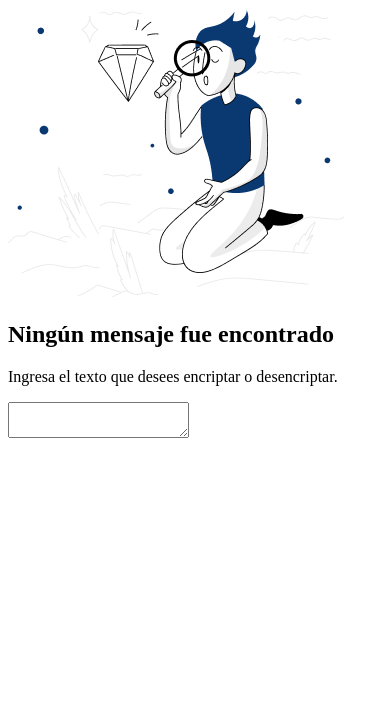
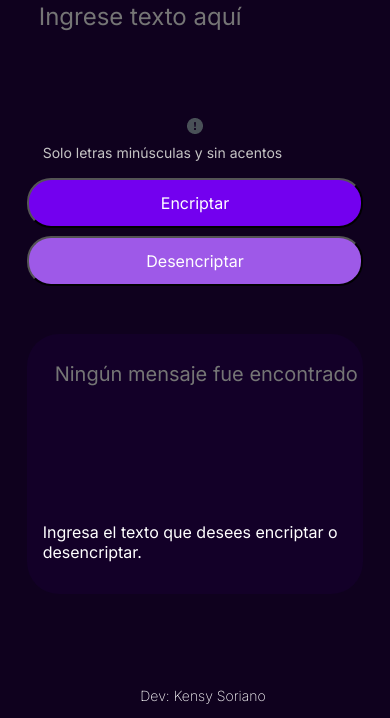
Before and after one commit to ksorie/Encriptador, a plain HTML site: page index.html in a window 390 px wide. Shown: the part 126-844 px from the top of the page. Drawn offline with Linux system fonts and the light colour scheme.

Commit message:
Funcionalidad para encriptar

```diff
--- a/index.html
+++ b/index.html
@@ -3,45 +3,57 @@
     <head>
         <meta charset="UTF-8">
         <meta name="viewport" content="width=device-width, initial-scale=1.0">
-        <title>Document</title>
-        <link rel="stylesheet" href="/styles/style.css">
+        <title>Encriptador Kensy Soriano</title>
+        <link rel="stylesheet" href="/styles/style2.css">
+
         </head>
     <body>
-        <main class="principal">
+        <header>
+            <div class="header">
+                <img class="headerLogo" src="/img/Logo.png" alt="">
+            </div>
+        </header>
+
+        <main class="main">
+
             <section class="encriptar">
                 <div>
-                    <textarea name="texto" id="texto" class="cajaTexto" aria-placeholder="Ingrese texto aquí"></textarea>
+                    <textarea name="texto" id="texto" class="cajaTexto" placeholder="Ingrese texto aquí"></textarea>
                 </div>
 
                 <div class="terminos">
-                    <p>Solo letras minúsculas y sin acentos</p>
+                    <div class="exepciones">
+                        <img class="advertencia" src="/img/bi_exclamation-circle-fill.png" alt="">
+                        <span class="minusculas">Solo letras minúsculas y sin acentos</span>
+                    </div>
+                    <div class="botones">
+                        <input type="button" value="Encriptar"class="btnEncriptar" onclick="btnEncriptar()" >
+                        <input type="button" value="Desencriptar"class="btnDesencriptar" onclick="btnDesencriptar()" >
+                    </div>
+
                 </div>
 
 
-                <div class="botones">
-                    <input type="button" value="Encriptar"class="btnEncriptar" onclick="encriptar()" >
-                    <input type="button" value="Desencriptar"class="btnEncriptar" onclick="desincriptar()" >
-                </div>
+
             </section>
 
             <section class="encriptado">
-                <img src="/img/Muñeco.png" alt="muñeco" class="muneco">
+            <textarea id="mensaje" class="mensaje ajuste" placeholder="Ningún mensaje fue encontrado" readonly></textarea>
+
+                <img src="/img/Muñeco.png" alt="" class="muneco" id="muneco" >
                 <div class="mensajeEncriptado" id="mensajeEncriptado">
-                    <h2 id="tituloMensaje">Ningún mensaje fue encontrado</h2>
-                    <p class="parrafo">Ingresa el texto que desees encriptar o desencriptar.</p>
-                    <textarea name="mensaje" id="mensaje" class="mensajeRespuesta"></textarea>
+                    <p id="parrafo" class="parrafo">Ingresa el texto que desees encriptar o desencriptar.</p>
+                    <input type="button" value="Copiar" class="btnCopiar oculto"  onclick="copiarTexto()">
                 </div>
             </section>
         </main>
 
 
-        <footer></footer>
-
+        <footer class="footer">
+            <p>Dev: Kensy Soriano</p>
+        </footer>
+    <script src="script.js"></script>
     </body>
-
-    <Script src="index.js"></Script>
-
-
 
 
 </html>
--- /dev/null
+++ b/script.js
@@ -0,0 +1,84 @@
+const textArea = document.querySelector(".cajaTexto");
+const mensaje = document.querySelector(".mensaje");
+const muneco = document.getElementById("muneco");
+const btnCopiar = document.querySelector(".btnCopiar");  // Selecciona el botón de copiar
+
+
+function btnEncriptar() {
+    const texto = textArea.value.trim();
+
+    // Validaciones si el campo este vacio, notificar que esta vacio y debe de ingresar datos
+    if (texto === "") {
+        alert("El campo no puede estar vacío.");
+        return;
+    }
+
+    //solo permite letras minusculas, no permite letras mayuscula y caracteres
+    if (!/^[a-z\s]+$/.test(texto)) {
+        alert("Solo se permiten letras minúsculas sin acentos.");
+        return;
+    }
+
+    // Encriptar el texto
+    const textoEncriptado = encriptar(texto);
+    mensaje.value = textoEncriptado;
+    textArea.value = "";
+    mensaje.style.backgroundImage = "none";
+    muneco.style.display = "none";  // Oculta la imagen al encriptar
+    btnCopiar.classList.remove("oculto");  // Muestra el botón de copiar
+
+}
+
+function encriptar(stringEncriptado) {
+    let matrizCodigo = [["e", "enter"], ["i", "imes"], ["a", "ai"], ["o", "ober"], ["u", "ufat"]];
+    stringEncriptado = stringEncriptado.toLowerCase();
+
+    for (let i = 0; i < matrizCodigo.length; i++) {
+        if (stringEncriptado.includes(matrizCodigo[i][0])) {
+            stringEncriptado = stringEncriptado.replaceAll(matrizCodigo[i][0], matrizCodigo[i][1]);
+        }
+    }
+    return stringEncriptado;
+}
+
+function btnDesencriptar() {
+    const texto = textArea.value.trim();
+
+       // Validaciones si el campo este vacio, notificar que esta vacio y debe de ingresar datos
+    if (texto === "") {
+        alert("El campo no puede estar vacío.");
+        return;
+    }
+
+    // Desencriptar el texto
+    const textoDesencriptado = desencriptar(texto);
+    mensaje.value = textoDesencriptado;
+    textArea.value = "";
+    mensaje.style.backgroundImage = "none";
+    muneco.style.display = "block";  // Muestra la imagen al desencriptar
+    btnCopiar.classList.remove("oculto");  // Muestra el botón de copiar
+}
+
+function desencriptar(stringDesencriptado) {
+    let matrizCodigo = [["e", "enter"], ["i", "imes"], ["a", "ai"], ["o", "ober"], ["u", "ufat"]];
+    stringDesencriptado = stringDesencriptado.toLowerCase();
+
+    for (let i = 0; i < matrizCodigo.length; i++) {
+        if (stringDesencriptado.includes(matrizCodigo[i][1])) {
+            stringDesencriptado = stringDesencriptado.replaceAll(matrizCodigo[i][1], matrizCodigo[i][0]);
+        }
+    }
+    return stringDesencriptado;
+}
+
+function copiarTexto() {
+    // Selecciona el contenido del textarea
+    mensaje.select();
+    mensaje.setSelectionRange(0, 99999); // Para dispositivos móviles
+
+    // Copia el texto al portapapeles
+    document.execCommand("copy");
+
+    // Mensaje de confirmación (opcional)
+    alert("Texto copiado al portapapeles");
+}
--- /dev/null
+++ b/styles/style2.css
@@ -0,0 +1,337 @@
+@import url('https://fonts.googleapis.com/css2?family=Inter:ital,opsz,wght@0,14..32,100..900;1,14..32,100..900&family=Krona+One&family=Montserrat:ital,wght@0,100..900;1,100..900&display=swap');
+
+:root{
+    ---colorPrimario: #0f011e;
+    ---colorSegundario:#ffffff;
+    ---colorTerciario:#7300ef;
+    ---color4to:#9e59e8;
+    ---color5to:#c5c4c4;
+    ---color6to:#130028;
+
+}
+
+*{
+    font-family: "Inter";
+    color: var(---colorSegundario);
+    background-color: var(---colorPrimario);
+
+}
+
+header{
+    background-color:var(---colorPrimario);
+
+}
+
+.header{
+    background-color: var(---colorPrimario);
+    width: 100%;
+    margin: auto;
+
+}
+
+.headerLogo{
+    margin-top: 40px;
+    margin-left: 40px;
+}
+
+/*Main*/
+
+.main{
+    display: flex;
+    width: 85%;
+    margin: auto 40px auto auto;
+    display: grid;
+    grid-template-columns: 60% 40%;
+    min-height: calc(100vh - 91px - 72px);
+    align-items: end;
+
+}
+
+/* Sección encriptar*/
+
+.encriptar{
+    background-color:var(---colorPrimario);
+    height:85%;
+    display: grid;
+    flex-direction: column;
+    align-content: space-between;
+
+}
+
+.cajaTexto{
+    width:80% ;
+    font-size: 32px;
+    color: var(---colorSegundario);
+    background: none;
+    outline: none;
+    border:none;
+    resize: none;
+
+}
+
+.minusculas{
+    color: var(---color5to);
+    font-size: 16px;
+    text-align: center;
+}
+
+.botones{
+    display: flex;
+    gap:24px ;
+    margin-top: 16px;
+    flex-wrap: wrap;
+}
+
+.btnEncriptar, .btnDesencriptar, .btnCopiar{
+    max-width: 328px;
+    width: 40%;
+    height: 67px;
+    border-radius:24px;
+    background-color: var(---colorTerciario);
+    color: var(---colorSegundario);
+    font-size: 16px;
+
+}
+
+.btnDesencriptar{
+    background-color: var(---color4to);
+    color: var(---colorSegundario);
+
+}
+
+.btnDesencriptar:hover, .btnEncriptar:hover{
+    padding: 0;
+    width: 30%;
+    padding: 1.9%;
+
+}
+
+/* Sección desncriptar*/
+
+.encriptado{
+        background-color:var(---color6to);
+        height: calc(100% + 48px);
+        width: 60%;
+        border-radius: 32px;
+        padding: 32px;
+        box-sizing: border-box;
+        display: flex;
+        flex-direction: column;
+        justify-content: center;
+        gap: 32px;
+
+}
+.encriptado .ajuste{
+    justify-content: space-between;
+}
+
+
+
+.muneco{
+    width: 90%;
+    background-color: transparent;
+
+}
+
+.btnCopiar{
+    width: 100%;
+    background-color: transparent;
+    color: var(---colorSegundario);
+    font-size: 16px;
+    top:90% ;
+
+}
+
+.oculto{
+    display: none;
+}
+
+.mensaje{
+    font-size: 24px;
+    background-color:transparent;
+    border: none;
+    color: var(---colorSegundario);
+    resize: none;
+    outline: none;
+    width: 100%;
+    height: 60%;
+}
+
+.mensajeEncriptado{
+    display: flex;
+    flex-direction: column;
+    justify-content: center;
+    align-items: center;
+    gap: 24px;
+}
+
+.mensajeEncriptado, .parrafo{
+    background-color: transparent;
+}
+
+.footer {
+    background-color: var(---colorPrimario);
+    color: var(---colorSegundario);
+    text-align: center;
+    padding: 16px 0;
+    position: fixed;
+    bottom: 0;
+    width: 100%;
+    box-sizing: border-box;
+
+}
+
+.footer{
+    background-color: var(---colorPrimario);
+    padding: 0;
+    font-weight: 200;
+    font-size: 14px;
+    text-align: center;
+    color:var(---colorSegundario);
+
+
+}
+
+
+/*Responsive*/
+
+
+@media screen and (max-width: 500px) {
+    .main {
+        flex-direction: column;
+        align-items: center;
+        margin: 16px auto;
+    }
+
+    .encriptar, .encriptado {
+        width: 100%;
+        padding: 16px;
+        margin-bottom: 16px;
+    }
+
+
+    .botones {
+        flex-direction: column;
+        gap: 8px;
+    }
+
+    .btnEncriptar, .btnDesencriptar {
+        width: 100%;
+        max-width: none;
+        height: 50px;
+        font-size: 16px;
+    }
+
+    .cajaTexto {
+        width: 100%;
+        font-size: 24px;
+        min-height: 100px;
+        padding: 12px;
+        border-radius: 8px;
+    }
+
+    .mensaje {
+        font-size: 20px;
+        padding: 12px;
+        min-height: 100px;
+    }
+
+    .exepciones {
+        flex-direction: row;
+        justify-content: flex-start;
+        padding: 0 16px;
+    }
+
+    .minusculas {
+        text-align: start;
+        font-size: 12px;
+    }
+
+
+    .mensajeEncriptado {
+        align-items: center;
+    }
+
+    .muneco {
+        display: none; /* Ocultar la imagen del muñeco */
+    }
+
+    .footer p {
+        font-size: 14px;
+}
+
+@media (max-width:1200px){
+    .main{
+        display: flex;
+        flex-direction: column;
+    }
+
+.terminos{
+    .advertencia{
+        display: flex;
+        flex-direction:row ;
+    }
+}
+
+}
+
+@media (max-width: 800px) {
+    .main {
+        grid-template-columns: 1fr;
+        grid-template-rows: auto auto;
+        width: 90%;
+        margin: auto;
+        gap: 16px;
+    }
+
+    .encriptar, .encriptado {
+        width: 100%;
+        margin-bottom: 16px;
+    }
+
+    .botones {
+        justify-content: center;
+    }
+
+    .btnEncriptar, .btnDesencriptar {
+        width: 100%;
+        max-width: none;
+        height: 50px;
+    }
+
+    .cajaTexto {
+        width: 100%;
+        font-size: 24px;
+        padding: 12px;
+        border-radius: 8px;
+    }
+
+    .mensaje {
+        font-size: 20px;
+        padding: 12px;
+    }
+
+    .advertencia {
+        display: block;
+        margin: 0 auto 8px auto;
+    }
+
+    .minusculas {
+        font-size: 14px;
+    }
+
+    .mensajeEncriptado {
+        align-items: center;
+    }
+
+    .muneco {
+        display: none;
+    }
+
+    .footer p {
+        font-size: 14px;
+    }
+}
+
+
+}
```
Also changed, not shown: img/Github.png (deleted), img/Instagram.png (deleted), img/Logo.png (added), img/bi_exclamation-circle-fill.png (added), index.js (deleted), styles/style.css (deleted).
